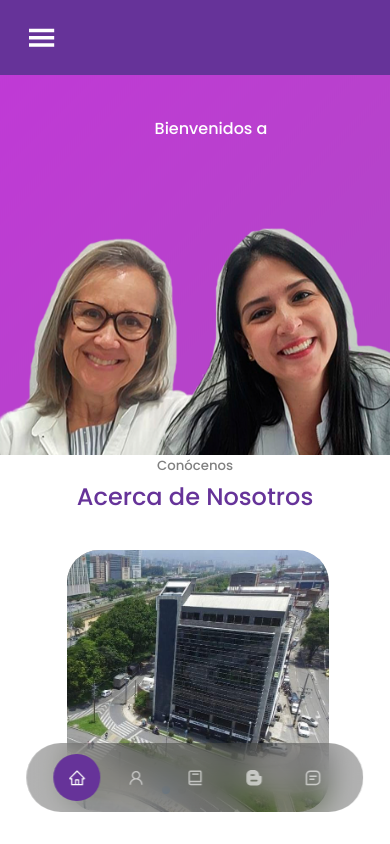
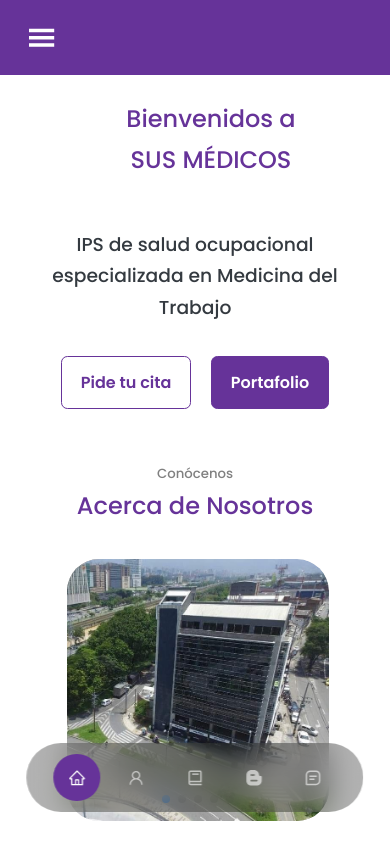
Before and after one commit to tonnyquintero/sus-medicos-page, a Next.js app: page / in a window 390 px wide. Shown: the top 844 px of the page. Built offline with nearby package versions, Linux system fonts and the light colour scheme.

Commit message:
fixing the mobile banner

```diff
--- a/components/header/Header.jsx
+++ b/components/header/Header.jsx
@@ -19,7 +19,7 @@ const Header = () => {
     <header className={styles['header']}>
         <div className={styles['header_container']}>
           <h4 className={styles['bienvenido']}>{t('Header.hello-world')}</h4>
-
+          <h4 className={styles['mediaMessage']}>SUS MÉDICOS</h4>
           <h3 className={styles['textlik']}>{t('Header.ocupation')}</h3>
           <CTA />
           <HeaderSocials />
--- a/styles/header.module.css
+++ b/styles/header.module.css
@@ -30,6 +30,12 @@
 .bienvenido {
     color: white;
     padding-left: 2rem;
+}
+
+.mediaMessage {
+    color: white;
+    padding-left: 2rem;
+    display: none;
 }
 
 .tittle {
@@ -277,8 +283,9 @@
 
 @media screen and (max-width: 600px) {
     .header {
-      height: 45vh;
-      padding-top: 2.5rem;
+        height: 46vh;
+        padding-top: 1.5rem;
+        background-image: unset;
     }
     .scroll_down {
         display: none;
@@ -291,6 +298,21 @@
         display: none;
     }
 
+    .mediaMessage {
+        color: var(--color-primary);
+        padding-left: 2rem;
+        display: block;
+        font-size: x-large;
+    }
+
+    .bienvenido {
+        color: var(--color-primary);
+        font-size: x-large;
+    }
+
+    .textlik {
+        padding-top: 3rem;
+    }
 
 
     .me {
```
